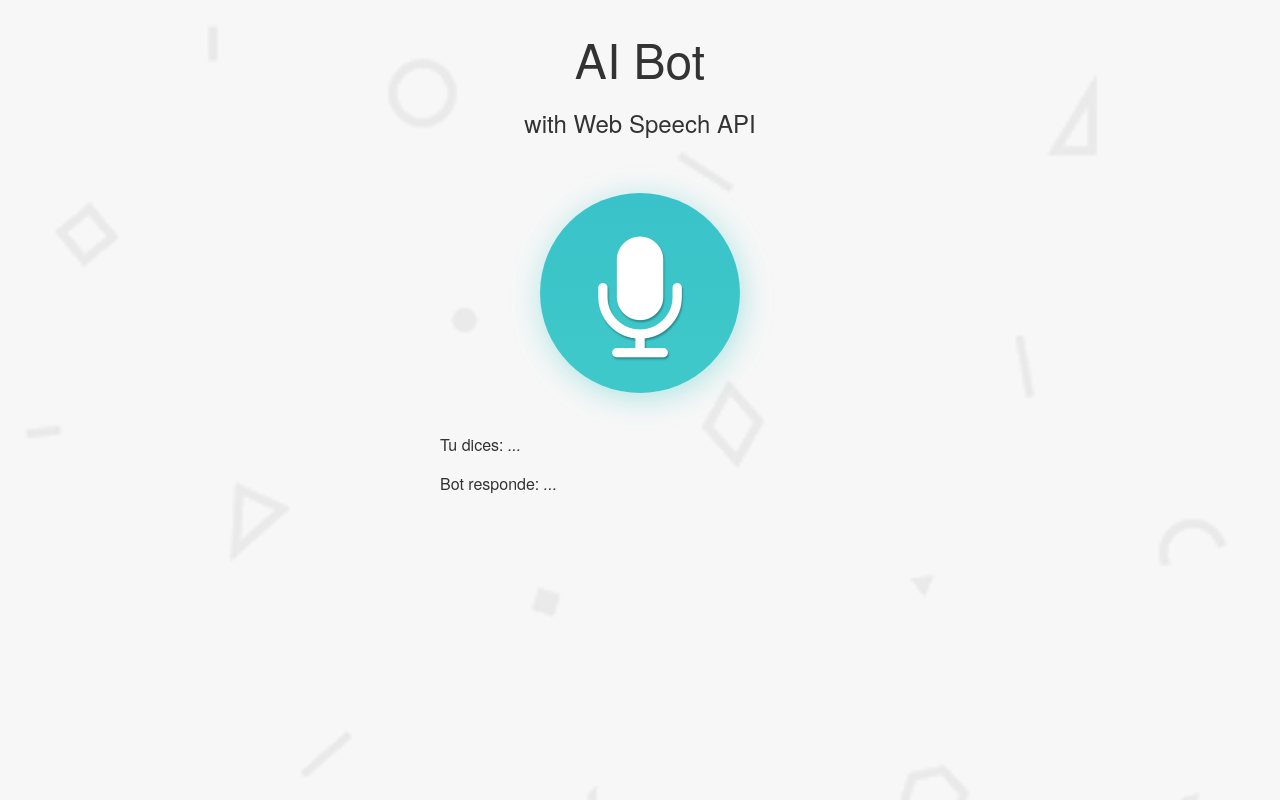
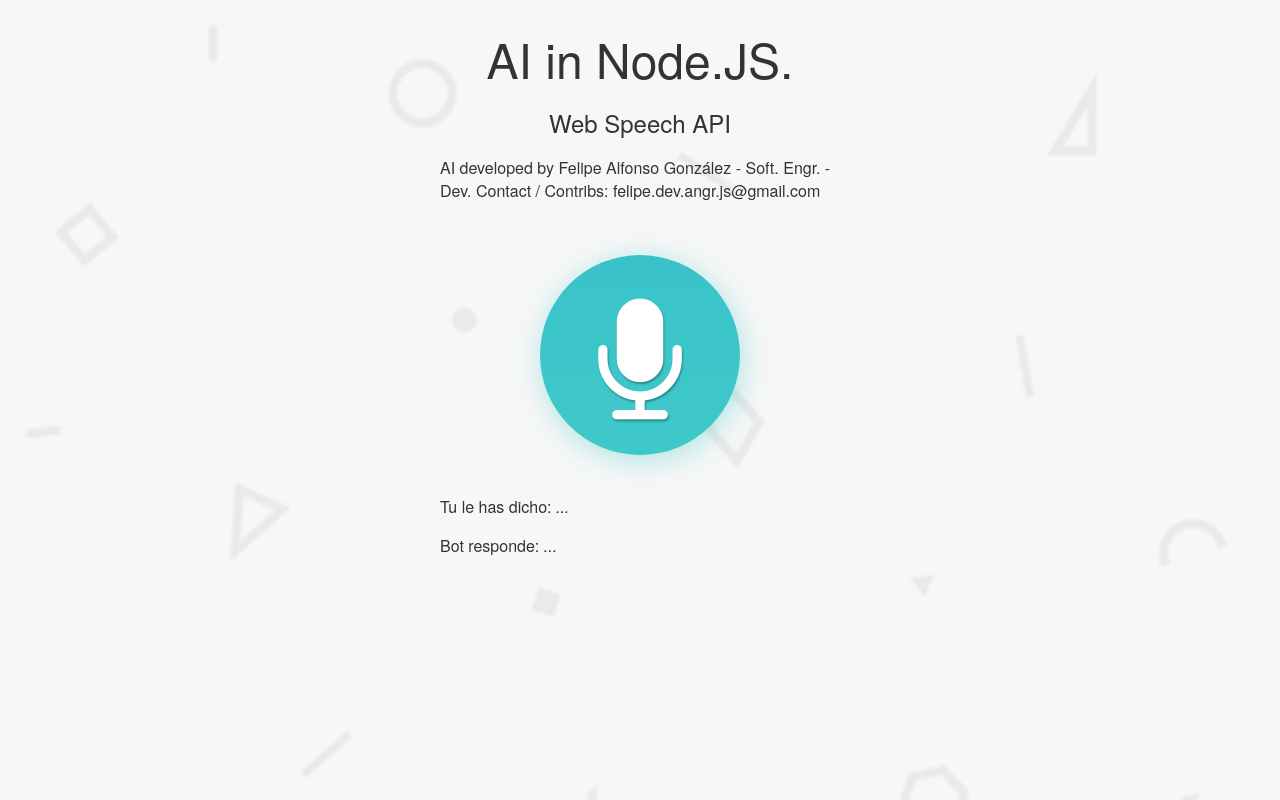
Before and after one commit to nymexhub/Voicentia, a website: page views/index.html in a window 1280 px wide. Drawn offline with nearby package versions, Linux system fonts and the light colour scheme; files that its build step writes are made by us from their sources; no server answers; files whose address does not match are found by name.

Commit message:
replacing with the correct files - v 0.0.3.2.1

```diff
--- a/views/index.html
+++ b/views/index.html
@@ -5,9 +5,9 @@
     <meta http-equiv="X-UA-Compatible" content="IE=edge,chrome=1">
     <meta name="viewport" content="width=device-width">
     <meta name="description" content="Simple AI Chat Bot Demo with Web Speech API">
-    <!-- <meta name="author" content="Tomomi Imura  @girlie_mac"> -->
 
-    <title>AI - Web Speech API</title>
+
+    <title>AI developed with node.js including a Web Speech API</title>
 
     <link rel="stylesheet" href="https://cdnjs.cloudflare.com/ajax/libs/font-awesome/4.7.0/css/font-awesome.min.css">
     <link rel="stylesheet" href="css/style.css">
@@ -15,13 +15,17 @@
 
   <body>
     <section>
-      <h1>AI Bot</h1>
-      <h2>with Web Speech API</h2>
+      <h1>AI in Node.JS.</h1>
+      <h2>Web Speech API</h2>
+
+      <p>AI developed by Felipe Alfonso González - Soft. Engr. - Dev.
+         Contact / Contribs: felipe.dev.angr.js@gmail.com
+      </p>
 
       <button><i class="fa fa-microphone"></i></button>
 
       <div>
-          <p>Tu dices: <em class="output-you">...</em></p>
+          <p>Tu le has dicho: <em class="output-you">...</em></p>
           <p>Bot responde: <em class="output-bot">...</em></p>
       </div>
     </section>
```
Also changed, not shown: README.md.
